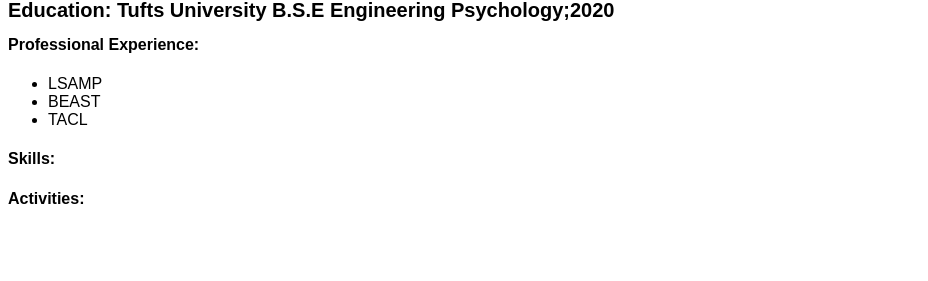
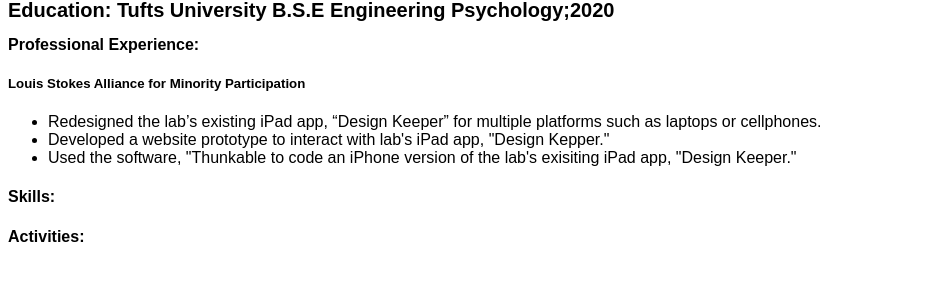
Before and after one commit to zfoste01/-zfoste01-.githut.io, a plain HTML site: page resume.html in a window 1280 px wide. Shown: the part 137-418 px from the top of the page, without its empty margins (0-928 px from the left). Drawn offline with Linux system fonts and the light colour scheme.

Commit message:
professional experience update

```diff
--- a/resume.html
+++ b/resume.html
@@ -13,10 +13,11 @@
 	<h2>Zaila Foster</h2>
 	<h3>Education: Tufts University B.S.E Engineering Psychology;2020</h3>
 	<h4>Professional Experience:</h4>
+	<h5>Louis Stokes Alliance for Minority Participation</h5>
 	<ul>
-	<li>LSAMP</li>
-	<li>BEAST</li>
-	<li>TACL</li>
+	<li>Redesigned the lab’s existing iPad app, “Design Keeper” for multiple platforms such as laptops or cellphones.</li>
+	<li>Developed a website prototype to interact with lab's iPad app, "Design Kepper."</li>
+	<li>Used the software, "Thunkable to code an iPhone version of the lab's exisiting iPad app, "Design Keeper."</li>
 	</ul>
 	<h4>Skills:</h4>
 	<h4>Activities:</h4>
```
